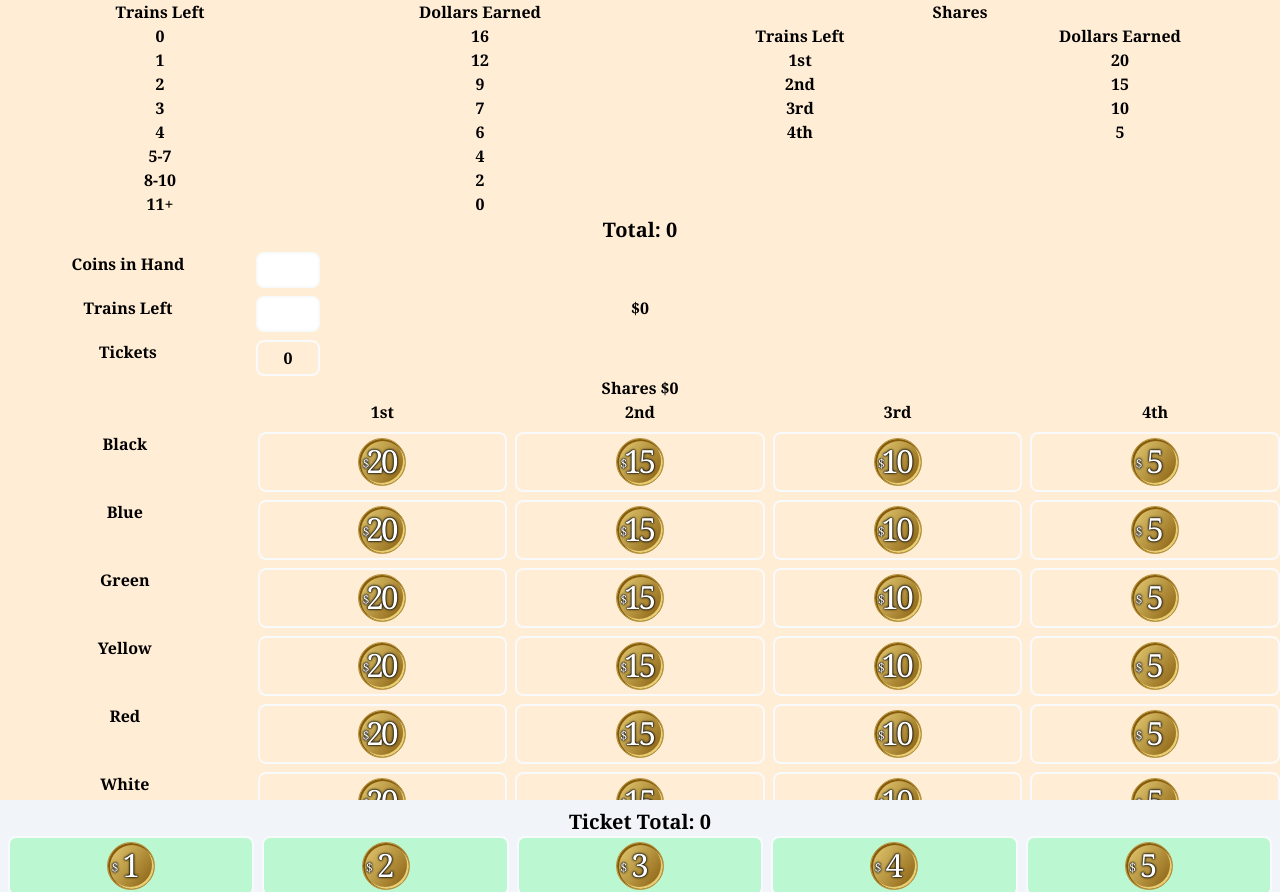
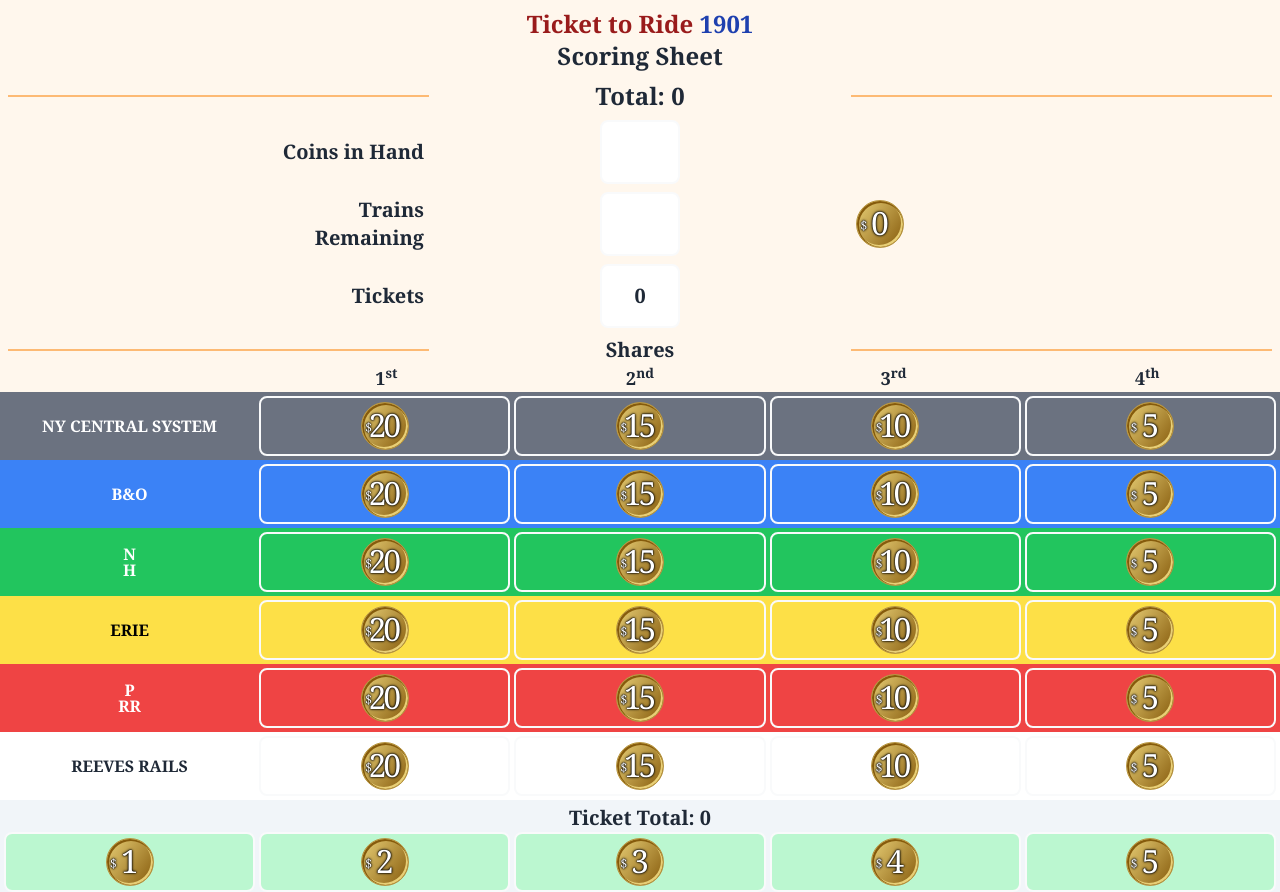
Before and after one commit to nick1n/heat, a Vue app: page /#/ticket in a window 1280 px wide. Built offline with nearby package versions, Linux system fonts and the light colour scheme.

Commit message:
looks much better and more consistent

```diff
--- a/src/views/TicketView.vue
+++ b/src/views/TicketView.vue
@@ -8,9 +8,9 @@
   logged.push(message)
 }
 
-const coins = ref(null)
+const coins = ref<number | null>(null)
 
-const trains = ref(null)
+const trains = ref<number | null>(null)
 const trainPoints = computed(() => {
   if (trains.value === null) {
     return 0
@@ -32,7 +32,8 @@
   return 0
 })
 
-const COMPANIES = ['Black', 'Blue', 'Green', 'Yellow', 'Red', 'White'] as const
+const COMPANIES = ['NY CENTRAL SYSTEM', 'B&O', 'N\nH', 'ERIE', 'P\nRR', 'REEVES RAILS'] as const
+const COLORS = ['bg-gray-500 text-white', 'bg-blue-500 text-white', 'bg-green-500 text-white', 'bg-yellow-300 text-black', 'bg-red-500 text-white', 'bg-white'] as const
 const TIERS = [20, 15, 10, 5]
 const shares = reactive([0, 0, 0, 0, 0, 0])
 const shareSum = computed(() => sum(shares))
@@ -90,11 +91,19 @@
     event.preventDefault()
   }
 }
+
+function reset() {
+  coins.value = null
+  trains.value = null
+  tickets.length = 0
+  shares.fill(0)
+  logged.length = 0
+}
 </script>
 
 <template>
-  <div class="bg-orange-100 text-center font-serif font-bold">
-    <div class="grid grid-cols-2">
+  <div class="bg-orange-50 px-2 text-center font-bold text-gray-800">
+    <div class="hidden grid-cols-2">
       <div class="grid grid-cols-2">
         <div>Trains Left</div>
         <div>Dollars Earned</div>
@@ -132,10 +141,17 @@
       </div>
     </div>
 
-    <div class="mb-2 text-xl">Total: {{ total }}</div>
+    <div class="py-2 text-center text-2xl"><span class="text-red-800">Ticket to Ride</span> <span class="text-blue-800">1901</span><br />Scoring Sheet</div>
 
-    <div class="mb-2 grid grid-cols-5">
-      <div>Coins in Hand</div>
+    <div class="mb-2 grid grid-cols-3 items-center">
+      <div class="border-b-2 border-orange-300"></div>
+      <div class="text-2xl">Total: {{ total }}</div>
+      <div class="border-b-2 border-orange-300"></div>
+    </div>
+
+    <div class="mb-2 grid grid-cols-3 items-center justify-center gap-2 text-xl">
+      <div class="text-right">Coins in Hand</div>
+      <div>
         <input
           v-model="coins"
           @keypress="onlyNumber"
@@ -145,11 +161,12 @@
           min="0"
           max="999"
           pattern="[0-9]*"
-        class="w-16 rounded-lg border-2 border-gray-50 p-1 text-center"
+          class="h-16 w-20 rounded-lg border-2 border-gray-50 bg-white p-1 text-center"
         />
       </div>
-    <div class="mb-2 grid grid-cols-5">
-      <div>Trains Left</div>
+      <div></div>
+      <div class="text-right">Trains<br />Remaining</div>
+      <div>
         <input
           v-model="trains"
           @keypress="onlyNumber"
@@ -159,60 +176,84 @@
           min="0"
           max="99"
           pattern="[0-9]*"
-        class="w-16 rounded-lg border-2 border-gray-50 p-1 text-center"
+          class="h-16 w-20 rounded-lg border-2 border-gray-50 bg-white p-1 text-center"
         />
-      <div>${{ trainPoints }}</div>
       </div>
-    <div class="grid grid-cols-5">
-      <div>Tickets</div>
-      <button class="w-16 rounded-lg border-2 border-gray-50 p-1" @click="showTicketInput = true">{{ ticketSum }}</button>
+      <div>
+        <div class="relative aspect-square h-12 w-12">
+          <div class="coin"><span>$</span>{{ trainPoints }}</div>
+          <div v-if="trainPoints !== 0" class="absolute -left-1 top-0 text-base">➕</div>
+        </div>
+      </div>
+      <div class="text-right">Tickets</div>
+      <div>
+        <button class="h-16 w-20 rounded-lg border-2 border-gray-50 bg-white p-1" @click="showTicketInput = true">{{ ticketSum }}</button>
+      </div>
     </div>
 
-    <div>Shares ${{ shareSum }}</div>
-    <div class="mb-2 grid grid-cols-5 gap-2">
+    <div class="grid grid-cols-3 items-center text-xl">
+      <div class="border-b-2 border-orange-300"></div>
+      <div>Shares</div>
+      <div class="border-b-2 border-orange-300"></div>
+    </div>
+
+    <div class="grid grid-cols-5 gap-1 text-lg">
       <div></div>
-      <div>1st</div>
-      <div>2nd</div>
-      <div>3rd</div>
-      <div>4th</div>
+      <div>1<sup>st</sup></div>
+      <div>2<sup>nd</sup></div>
+      <div>3<sup>rd</sup></div>
+      <div>4<sup>th</sup></div>
     </div>
-    <div v-for="(company, ci) in COMPANIES" :key="company" class="mb-2 grid grid-cols-5 gap-2">
-      <div>{{ company }}</div>
+    <div v-for="(company, ci) in COMPANIES" :key="company" class="-mx-2 grid grid-cols-5 items-center gap-1 whitespace-pre-wrap p-1" :class="COLORS[ci]">
+      <div class="leading-none">{{ company }}</div>
       <button
         v-for="(amt, ti) in TIERS"
         :key="company + amt"
-        class="relative rounded-lg border-2 border-gray-50 p-1 hover:bg-gray-50 active:bg-green-400"
-        :class="{ 'bg-green-300 hover:bg-green-200': shares[ci] === amt }"
+        class="rounded-lg border-2 p-1 active:bg-green-400"
+        :class="{ 'bg-green-300 border-green-400 hover:bg-green-200': shares[ci] === amt, 'border-gray-50 hover:bg-gray-50': shares[ci] !== amt }"
         @click="handleShare(ci, amt, ti)"
       >
+        <div class="relative mx-auto h-12 w-12">
           <div class="coin"><span>$</span>{{ amt }}</div>
-        <div v-if="shares[ci] === amt" class="absolute left-1 top-1 text-base">➕</div>
+          <div v-if="shares[ci] === amt" class="absolute -left-1 top-0 text-base">➕</div>
+        </div>
       </button>
     </div>
 
-    <div class="w-full p-2 text-left">
-      <button class="rounded-lg border-2 border-gray-50 p-1" @click="showLog = !showLog">Show Log</button>
-      <div :class="{ hidden: showLog }">
+    <div class="my-2 grid grid-cols-3 items-center">
+      <div class="border-b-2 border-orange-300"></div>
+      <div class="text-2xl">Total: {{ total }}</div>
+      <div class="border-b-2 border-orange-300"></div>
+    </div>
+
+    <div class="mt-4 text-left font-normal">
+      <div class="flex justify-between">
+        <button class="rounded-lg border-2 border-white p-1 px-2" @click="showLog = !showLog">Show Log</button>
+        <button class="rounded-lg border-2 border-white p-1 px-2" @click="reset">Reset</button>
+      </div>
+      <div :class="{ hidden: !showLog }">
         <div v-for="(message, i) in logged" :key="i">{{ message }}</div>
       </div>
     </div>
 
-    <div class="fixed bottom-0 left-0 right-0 bg-slate-100 p-2 text-xl transition-transform" :class="{ 'translate-y-full': !showTicketInput }">
-      <div class="grid grid-cols-5 gap-2">
+    <div class="fixed bottom-0 left-0 right-0 bg-slate-100 p-1 text-xl transition-transform" :class="{ 'translate-y-full': !showTicketInput }">
+      <div class="grid grid-cols-5 gap-1">
         <button
           v-for="(amt, i) in tickets"
           :key="i + '-' + amt"
-          class="relative rounded-lg border-2 border-gray-50 p-1 transition-opacity"
+          class="rounded-lg border-2 border-gray-50 p-1 transition-opacity"
           :class="{ 'bg-green-200 hover:bg-green-300 active:bg-green-400': amt > 0, 'bg-red-200 hover:bg-red-300 active:bg-red-400': amt < 0 }"
           @click="removeTicket($event, i)"
         >
+          <div class="relative mx-auto h-12 w-12">
             <div class="coin"><span>$</span>{{ Math.abs(amt) }}</div>
-          <div v-if="amt > 0" class="absolute left-1 top-1 text-base">➕</div>
-          <div v-else class="absolute left-1 top-1 text-base">➖</div>
+            <div v-if="amt > 0" class="absolute -left-1 top-0 text-base">➕</div>
+            <div v-else class="absolute -left-1 top-0 text-base">➖</div>
+          </div>
         </button>
       </div>
       <div>Ticket Total: {{ ticketSum }}</div>
-      <div class="grid grid-cols-5 gap-2">
+      <div class="grid grid-cols-5 gap-1">
         <button
           v-for="(amt, i) in 23"
           :key="i + '-' + amt"
@@ -240,6 +281,9 @@
 <style scoped>
 html {
   font-size: 2.2vmin;
+}
+
+* {
   font-family: Cambria, 'Times New Roman', Times, serif;
 }
 
```
Lines whose indentation alone changed are shown as unchanged.
